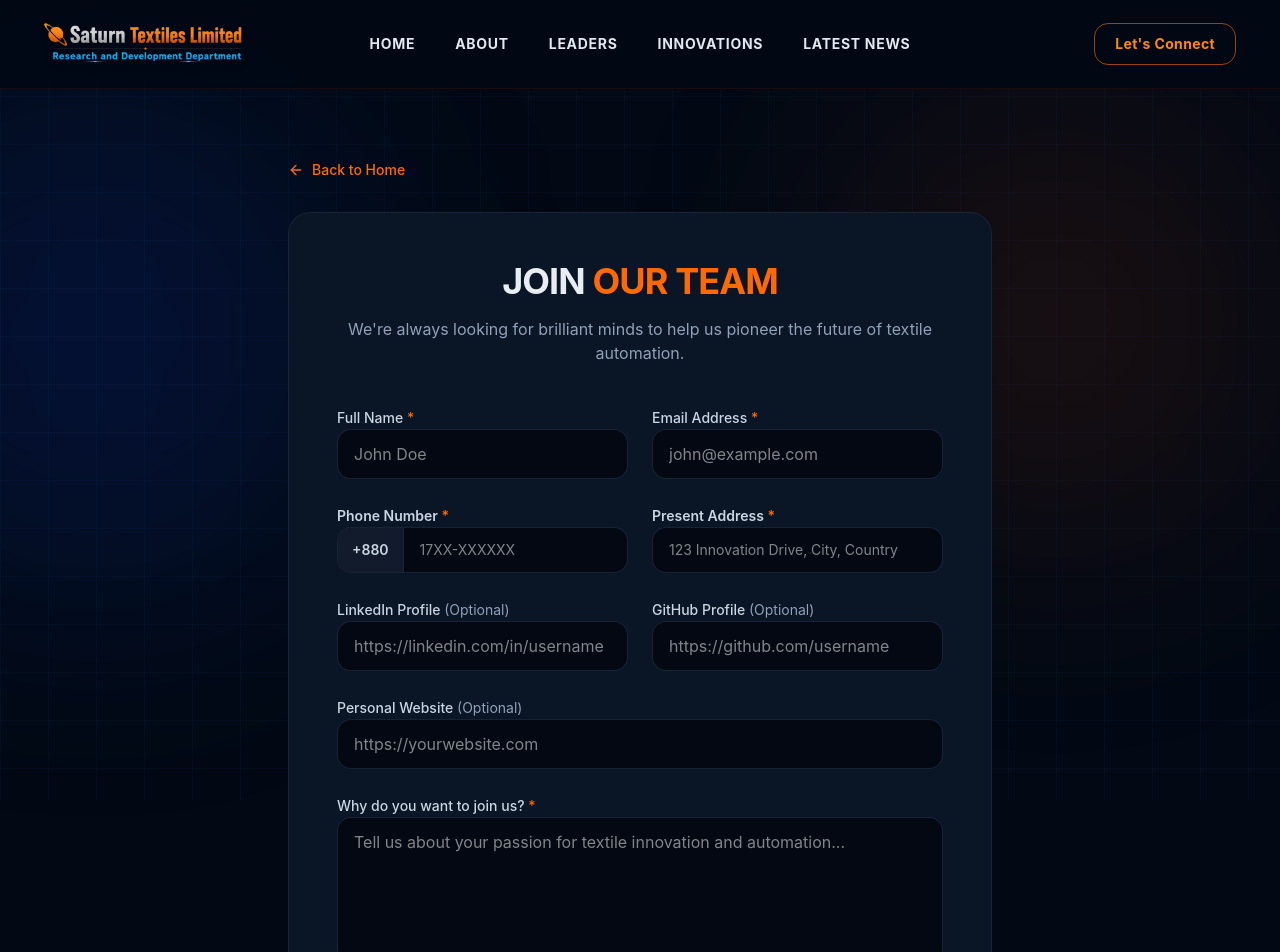
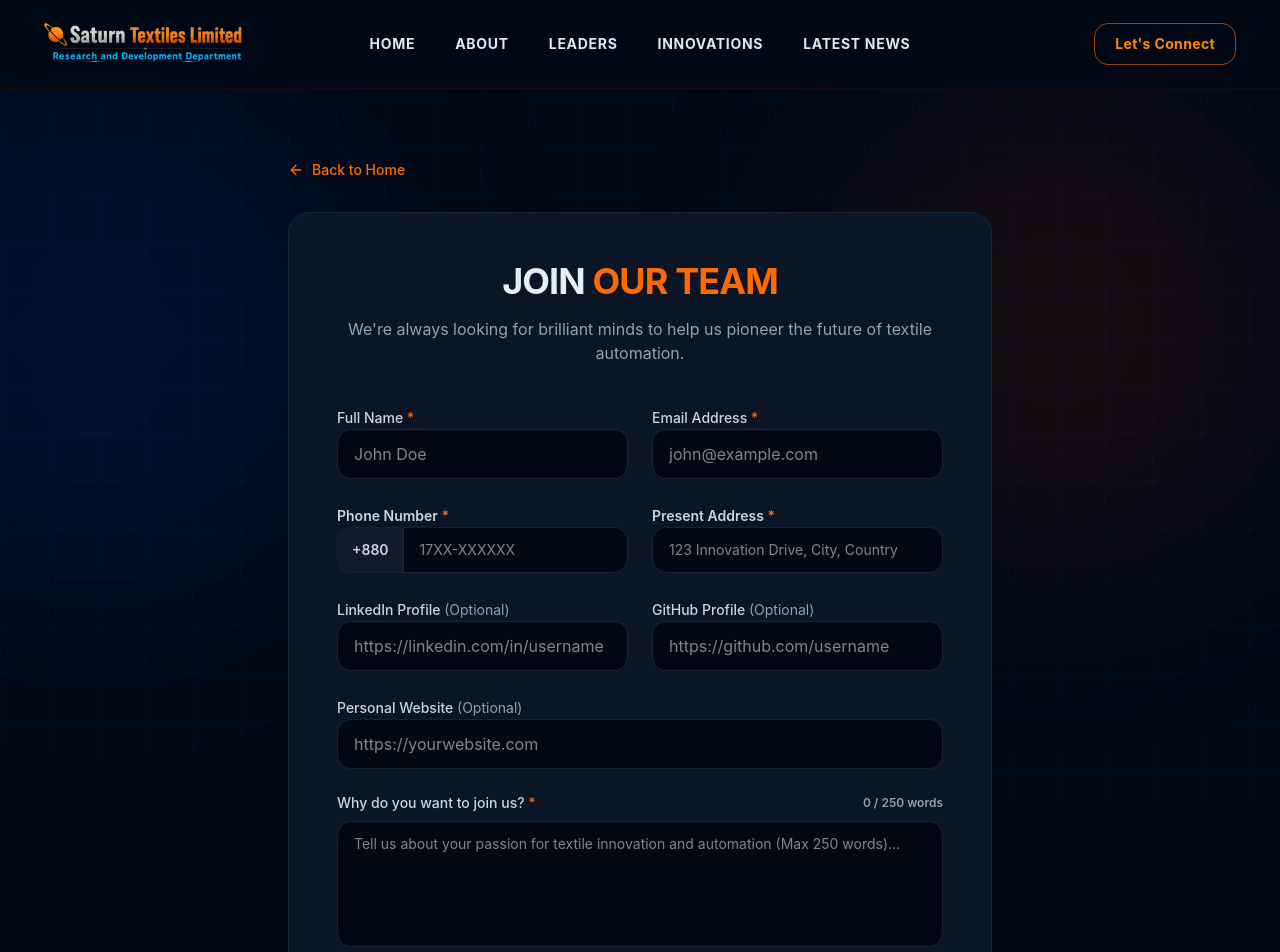
Before and after one commit to mninadmnobo/saturn_rnd_portfolio, a Next.js app: page /join_us in a window 1280 px wide. Shown: the top 952 px of the page. Built offline with nearby package versions, Linux system fonts and the light colour scheme.

Commit message:
feat: add 250-word limit & validation to join us form, add session summary

```diff
--- a/app/join_us/page.tsx
+++ b/app/join_us/page.tsx
@@ -23,12 +23,19 @@
  */
 'use client'
 
+import { useState } from 'react'
 import { motion } from 'framer-motion'
 import { ArrowLeft, UploadCloud } from 'lucide-react'
 import Link from 'next/link'
 import { PageShell } from '@/components/layout/PageShell'
+import { cn } from '@/lib/utils'
 
 export default function JoinPage() {
+  const [reason, setReason] = useState('')
+  const MAX_WORDS = 250
+  const wordCount = reason.trim() ? reason.trim().split(/\s+/).length : 0
+  const isOverWordLimit = wordCount > MAX_WORDS
+
   return (
     <PageShell>
       <div className="max-w-3xl mx-auto px-4 sm:px-6 lg:px-8 py-12">
@@ -156,15 +163,34 @@ export default function JoinPage() {
 
             {/* Motivation */}
             <div className="space-y-2">
-              <label htmlFor="join-reason" className="text-sm font-medium text-slate-700 dark:text-slate-300">Why do you want to join us? <span className="text-orange-500">*</span></label>
+              <div className="flex justify-between items-center">
+                <label htmlFor="join-reason" className="text-sm font-medium text-slate-700 dark:text-slate-300">
+                  Why do you want to join us? <span className="text-orange-500">*</span>
+                </label>
+                <span className={cn("text-xs font-semibold", isOverWordLimit ? "text-red-500 font-bold" : "text-slate-400")}>
+                  {wordCount} / {MAX_WORDS} words
+                </span>
+              </div>
               <textarea
                 id="join-reason"
                 name="reason"
                 required
                 rows={5}
-                className="w-full px-4 py-3 rounded-xl bg-slate-50 dark:bg-[#030812] border border-slate-200 dark:border-slate-800/80 focus:outline-none focus:ring-2 focus:ring-orange-500/50 dark:text-white transition-all resize-none"
-                placeholder="Tell us about your passion for textile innovation and automation..."
-              ></textarea>
+                value={reason}
+                onChange={(e) => setReason(e.target.value)}
+                className={cn(
+                  "w-full px-4 py-3 rounded-xl bg-slate-50 dark:bg-[#030812] border focus:outline-none focus:ring-2 dark:text-white transition-all resize-none text-sm",
+                  isOverWordLimit
+                    ? "border-red-500 focus:ring-red-500/50"
+                    : "border-slate-200 dark:border-slate-800/80 focus:ring-orange-500/50"
+                )}
+                placeholder="Tell us about your passion for textile innovation and automation (Max 250 words)..."
+              />
+              {isOverWordLimit && (
+                <p className="text-xs text-red-500 font-semibold mt-1">
+                  Please shorten your response to 250 words or less.
+                </p>
+              )}
             </div>
 
             {/* CV Upload */}
@@ -189,7 +215,13 @@ export default function JoinPage() {
             <div className="pt-4">
               <button
                 type="submit"
-                className="w-full flex justify-center py-4 px-4 border border-transparent rounded-xl shadow-sm text-sm font-bold text-white bg-gradient-to-r from-orange-600 to-orange-500 hover:from-orange-500 hover:to-orange-400 focus:outline-none focus:ring-2 focus:ring-offset-2 focus:ring-orange-500 transition-all shadow-orange-500/25 hover:shadow-orange-500/40"
+                disabled={isOverWordLimit}
+                className={cn(
+                  "w-full flex justify-center py-4 px-4 border border-transparent rounded-xl shadow-sm text-sm font-bold text-white transition-all cursor-pointer",
+                  isOverWordLimit
+                    ? "bg-slate-400 dark:bg-slate-700 cursor-not-allowed opacity-60"
+                    : "bg-gradient-to-r from-orange-600 to-orange-500 hover:from-orange-500 hover:to-orange-400 focus:outline-none focus:ring-2 focus:ring-offset-2 focus:ring-orange-500 shadow-orange-500/25 hover:shadow-orange-500/40"
+                )}
               >
                 Submit Application
               </button>
```
